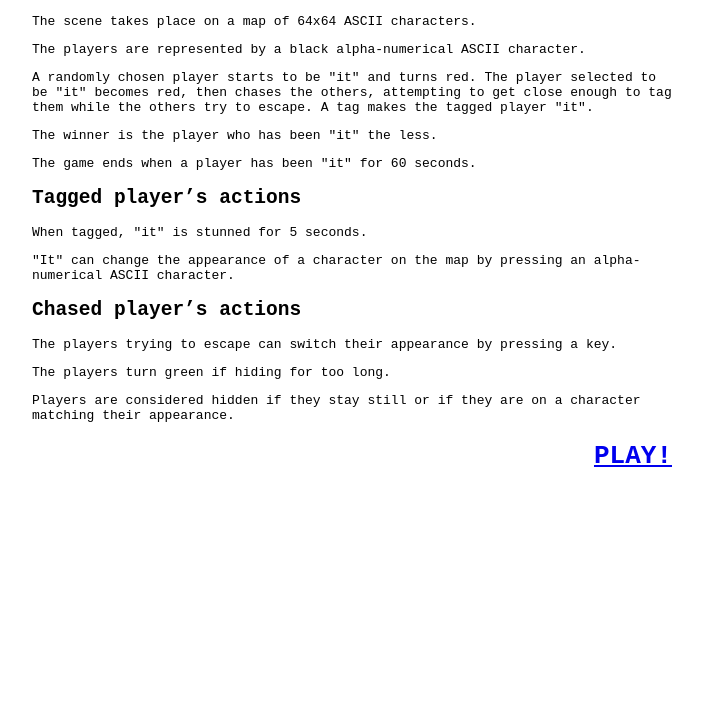
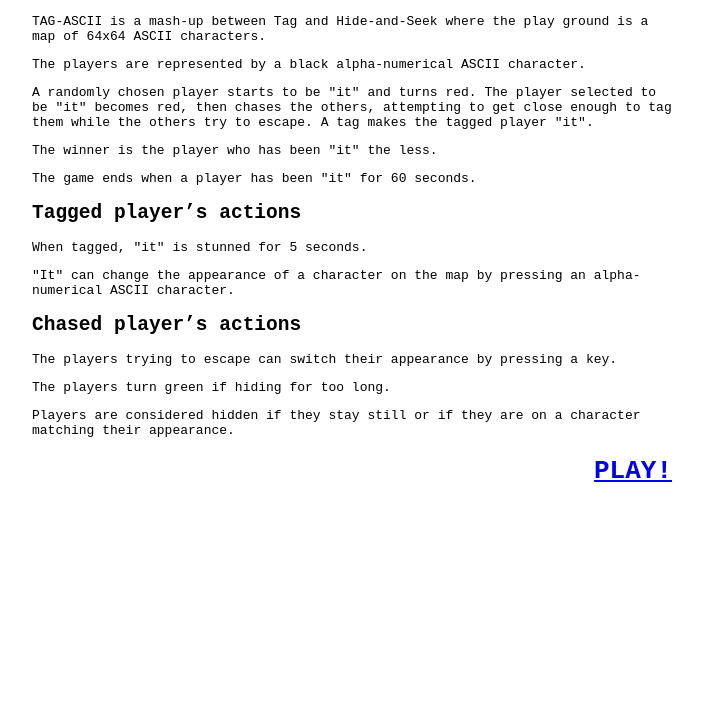
Before and after one commit to corpsmoderne/tagscii, a website: page public/intro.html in a window 1280 px wide. Shown: the part 80-800 px from the top of the page, without its empty margins (288-991 px from the left). Drawn offline with Linux system fonts and the light colour scheme.

Commit message:
update intro

```diff
--- a/public/intro.html
+++ b/public/intro.html
@@ -23,7 +23,7 @@
       <h2>Basic Rules</h2>
 
       <p>
-        The scene takes place on a map of 64x64 ASCII characters.
+        TAG-ASCII is a mash-up between Tag and Hide-and-Seek where the play ground is a map of 64x64 ASCII characters.
       </p>
       <p>
         The players are represented by a black alpha-numerical ASCII character.
```
